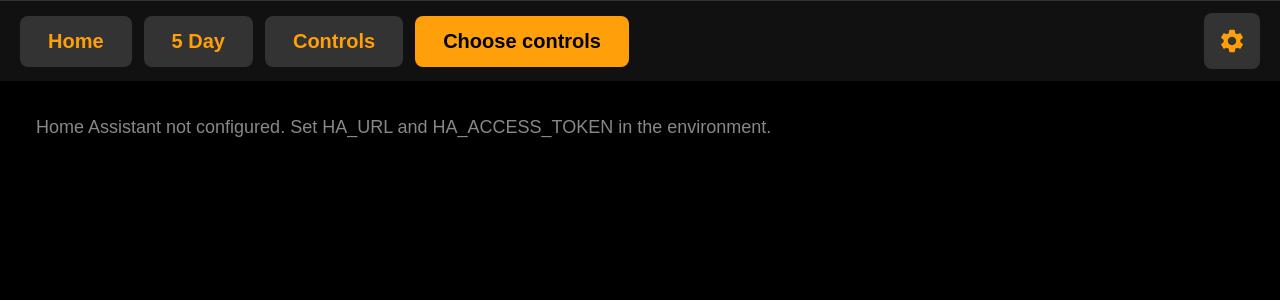
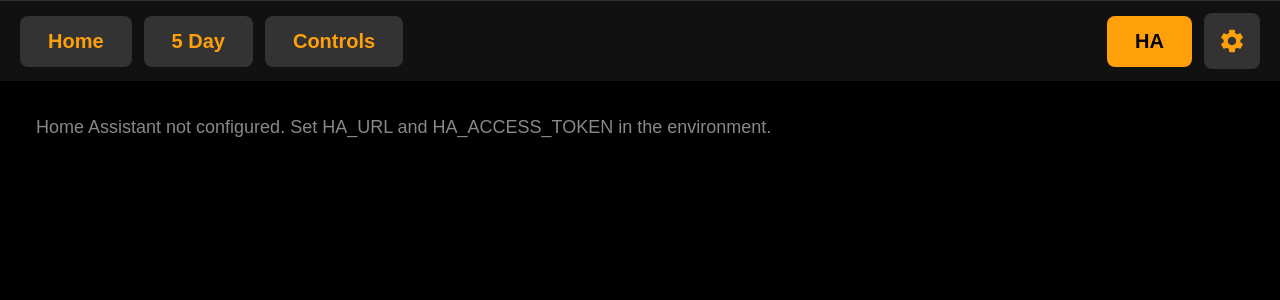
Before and after one commit to tomsepe/pi-weather-dashboard, a Flask app: page /ha/settings in a window 1280 px wide. Shown: the top 300 px of the page. Run offline with Flask 3, Linux system fonts and the light colour scheme.

Commit message:
added HA customization to top nav

```diff
--- a/templates/dashboard_ha_settings.html
+++ b/templates/dashboard_ha_settings.html
@@ -8,7 +8,8 @@
         .nav-left { display: flex; gap: 12px; flex-wrap: wrap; }
         .nav a { display: inline-block; padding: 14px 28px; background: #333; color: #ff9f0a; text-decoration: none; font-size: 20px; font-weight: bold; border-radius: 8px; }
         .nav a:hover, .nav a.active { background: #ff9f0a; color: #000; }
-        .nav .nav-settings { margin-left: auto; padding: 14px; }
+        .nav-right { display: flex; align-items: center; gap: 12px; margin-left: auto; }
+        .nav .nav-settings { padding: 14px; }
         .nav .nav-settings svg { width: 28px; height: 28px; vertical-align: middle; }
         .content { flex: 1; overflow-y: auto; padding: 16px; }
         .ha-unconfigured { color: #888; font-size: 18px; padding: 20px; }
@@ -38,11 +39,13 @@
             <a href="/">Home</a>
             <a href="/5day">5 Day</a>
             <a href="/ha">Controls</a>
-            <a href="/ha/settings" class="active">Choose controls</a>
         </div>
-        <a href="/settings" class="nav-settings" title="Settings" aria-label="Settings">
-            <svg xmlns="http://www.w3.org/2000/svg" viewBox="0 0 24 24" fill="currentColor" aria-hidden="true"><path d="M19.14 12.94c.04-.31.06-.63.06-.94 0-.31-.02-.63-.06-.94l2.03-1.58c.18-.14.23-.41.12-.61l-1.92-3.32c-.12-.22-.37-.29-.59-.22l-2.39.96c-.5-.38-1.03-.7-1.62-.94l-.36-2.54c-.04-.24-.24-.41-.48-.41h-3.84c-.24 0-.43.17-.47.41l-.36 2.54c-.59.24-1.13.57-1.62.94l-2.39-.96c-.22-.08-.47 0-.59.22L2.74 8.87c-.12.21-.08.47.12.61l2.03 1.58c-.04.31-.06.63-.06.94s.02.63.06.94l-2.03 1.58c-.18.14-.23.41-.12.61l1.92 3.32c.12.22.37.29.59.22l2.39-.96c.5.38 1.03.7 1.62.94l.36 2.54c.05.24.24.41.48.41h3.84c.24 0 .44-.17.47-.41l.36-2.54c.59-.24 1.13-.56 1.62-.94l2.39.96c.22.08.47 0 .59-.22l1.92-3.32c.12-.22.07-.47-.12-.61l-2.01-1.58zM12 15.6c-1.98 0-3.6-1.62-3.6-3.6s1.62-3.6 3.6-3.6 3.6 1.62 3.6 3.6-1.62 3.6-3.6 3.6z"/></svg>
-        </a>
+        <div class="nav-right">
+            <a href="/ha/settings" class="active">HA</a>
+            <a href="/settings" class="nav-settings" title="Settings" aria-label="Settings">
+                <svg xmlns="http://www.w3.org/2000/svg" viewBox="0 0 24 24" fill="currentColor" aria-hidden="true"><path d="M19.14 12.94c.04-.31.06-.63.06-.94 0-.31-.02-.63-.06-.94l2.03-1.58c.18-.14.23-.41.12-.61l-1.92-3.32c-.12-.22-.37-.29-.59-.22l-2.39.96c-.5-.38-1.03-.7-1.62-.94l-.36-2.54c-.04-.24-.24-.41-.48-.41h-3.84c-.24 0-.43.17-.47.41l-.36 2.54c-.59.24-1.13.57-1.62.94l-2.39-.96c-.22-.08-.47 0-.59.22L2.74 8.87c-.12.21-.08.47.12.61l2.03 1.58c-.04.31-.06.63-.06.94s.02.63.06.94l-2.03 1.58c-.18.14-.23.41-.12.61l1.92 3.32c.12.22.37.29.59.22l2.39-.96c.5.38 1.03.7 1.62.94l.36 2.54c.05.24.24.41.48.41h3.84c.24 0 .44-.17.47-.41l.36-2.54c.59-.24 1.13-.56 1.62-.94l2.39.96c.22.08.47 0 .59-.22l1.92-3.32c.12-.22.07-.47-.12-.61l-2.01-1.58zM12 15.6c-1.98 0-3.6-1.62-3.6-3.6s1.62-3.6 3.6-3.6 3.6 1.62 3.6 3.6-1.62 3.6-3.6 3.6z"/></svg>
+            </a>
+        </div>
     </nav>
     <div class="content">
         {% if not ha_configured %}
```
Also changed, not shown: templates/dashboard_ha.html (+8 -9 lines).
